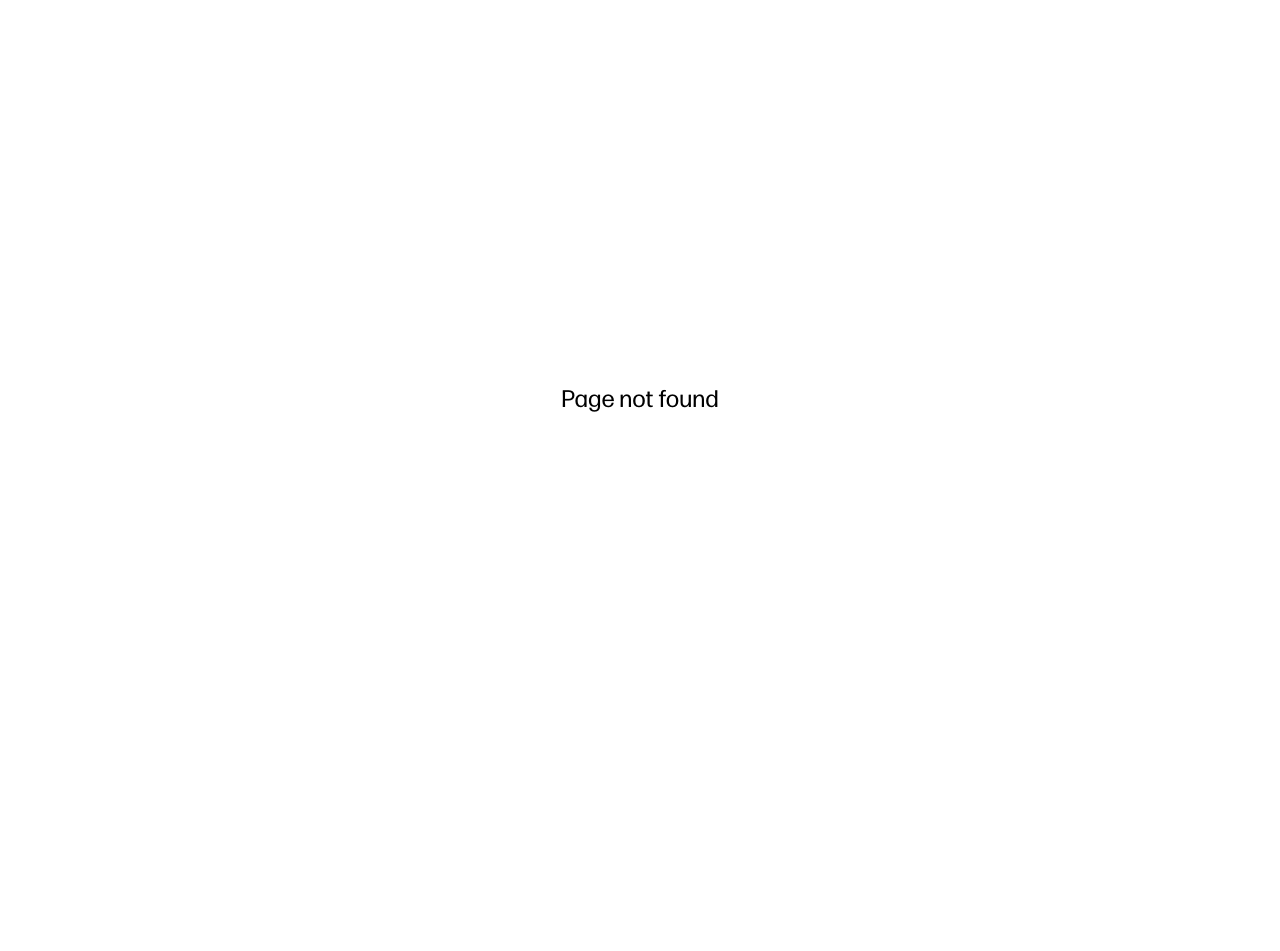
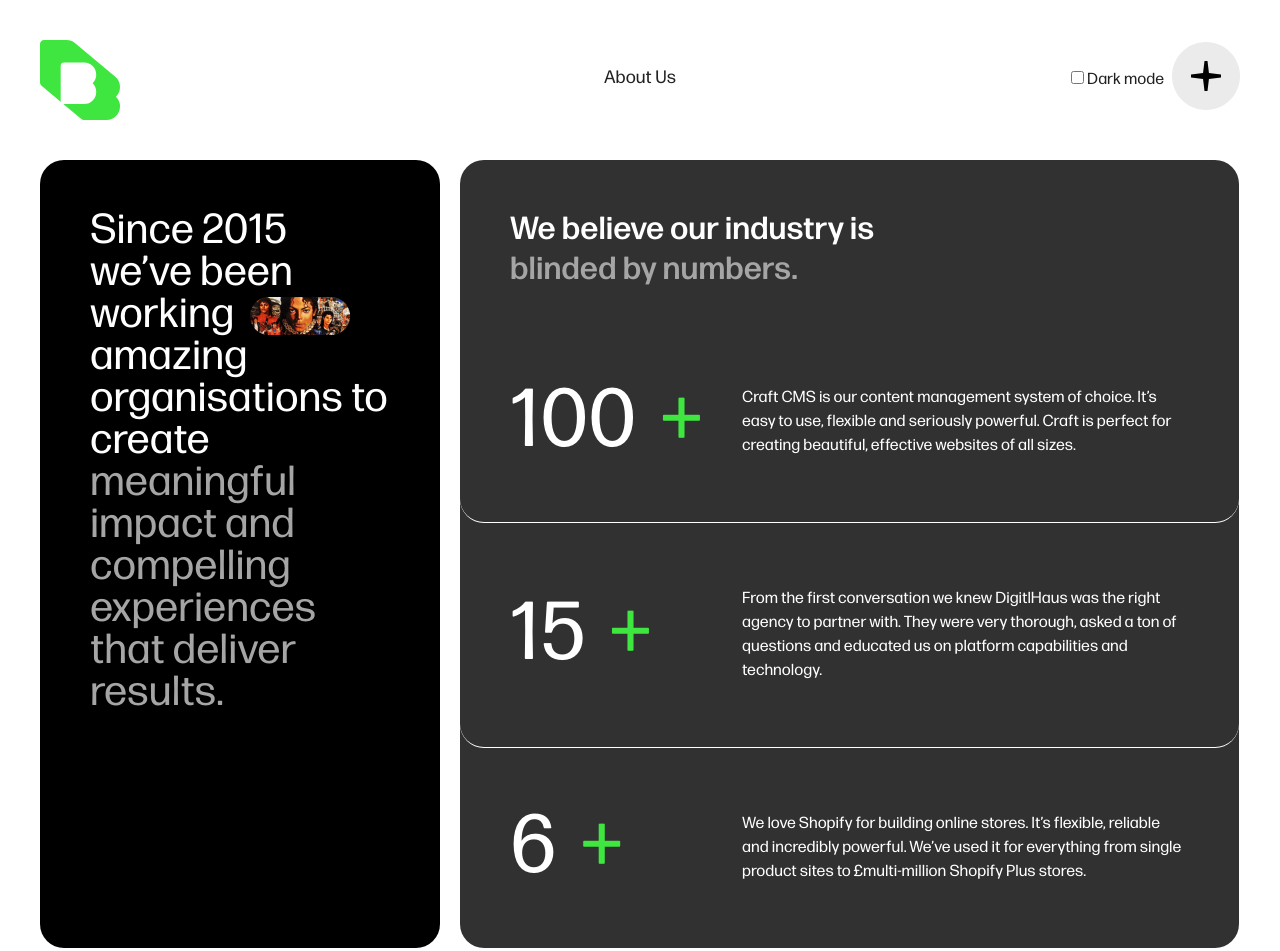
Before and after one commit to SamSaprykin/BV, a Gatsby site: page /about-us in a window 1280 px wide. Before the commit this address had no page. Shown: the top 951 px of the page. Before the commit the page ends 800 px from the top, so only its background shows below. Built offline with nearby package versions, Linux system fonts and the light colour scheme; Gatsby itself is replaced by a stand-in of ours.

Commit message:
about data + started UI

```diff
--- a/src/components/BodyTestimonial.js
+++ b/src/components/BodyTestimonial.js
@@ -23,7 +23,7 @@ const BodyTestimonial = ({
           </h5>
           <div className="first-letter:pl-[100px] relative w-full max-w-[1000px] text-[32px] leading-[36px]">
             <p className="font-medium before:absolute before:w-[80px] before:h-[50px] before:left-4 before:-top-4 before: before:bg-[url('/photo.png')]">
-              "{testimonial}"
+              &quot;{testimonial}&quot;
             </p>
           </div>
         </div>
--- a/src/components/Header.js
+++ b/src/components/Header.js
@@ -17,7 +17,7 @@ const NavBar = {
     },
     {
       name: "Who we are",
-      url: "/who-we-are",
+      url: "/about-us",
     },
     {
       name: "Contact",
--- /dev/null
+++ b/src/components/KeyNumbers.js
@@ -0,0 +1,47 @@
+import React from "react";
+import BvButton from "./Button";
+import IconsLibrary from "./bvIcons";
+
+const KeyNumbers = ({ title, numberItems, titleHighlight }) => {
+  console.log(title, titleHighlight, numberItems);
+  return (
+    <div
+      className={`w-[calc(66.6%-20px)] pt-[50px] bg-[#313131] rounded-3xl flex flex-col`}
+    >
+      <div className="w-full max-w-[65%] mb-8 px-[50px]">
+        <h2 className="text-[32px] leading-[40px] font-medium text-white ">
+          {title} <span className="text-[#a5a5a5]">{titleHighlight}</span>
+        </h2>
+      </div>
+      <div>
+        {numberItems.length &&
+          numberItems.map((item, index) => {
+            return (
+              <div
+                key={item.info}
+                className={`flex gap-x-8 items-center py-16 justify-between rounded-3xl px-[50px] ${
+                  index + 1 !== numberItems.length
+                    ? "border-b-[1px] border-white"
+                    : "bg-purple"
+                }`}
+              >
+                <div className="flex items-center gap-x-6 min-w-[200px]">
+                  <h5 className="text-[82px] leading-[42px] text-white">
+                    {item.number}
+                  </h5>
+                  <span className="text-[82px] leading-[42px] text-[#40e640]">
+                    +
+                  </span>
+                </div>
+                <p className="text-[16px] leading-[24px] text-white">
+                  {item.info}
+                </p>
+              </div>
+            );
+          })}
+      </div>
+    </div>
+  );
+};
+
+export default KeyNumbers;
--- /dev/null
+++ b/src/pages/about-us.js
@@ -0,0 +1,211 @@
+import * as React from "react";
+import { graphql, useStaticQuery } from "gatsby";
+
+import Layout from "../components/Layout";
+import KeyNumbers from "../components/KeyNumbers";
+
+const AboutData = {
+  PageName: "About Us",
+  IncludeFooter: true,
+  HeroText: {
+    type: "text",
+    textOne: {
+      color: "white",
+      content: "Since 2015 we’ve been working ",
+    },
+    icon: {
+      url: "/cases/cases-text-image.png",
+    },
+    textTwo: {
+      color: "white",
+      content: "amazing organisations to create",
+    },
+    textThree: {
+      color: "#a5a5a5",
+      content:
+        " meaningful impact and compelling experiences that deliver results.",
+    },
+  },
+  KeyNumbers: {
+    title: "We believe our industry is ",
+    titleHighlight: "blinded by numbers.",
+    numbers: [
+      {
+        number: "100",
+        info: "Craft CMS is our content management system of choice. It’s easy to use, flexible and seriously powerful. Craft is perfect for creating beautiful, effective websites of all sizes.",
+      },
+      {
+        number: "15",
+        info: "From the first conversation we knew DigitlHaus was the right agency to partner with. They were very thorough, asked a ton of questions and educated us on platform capabilities and technology.",
+      },
+      {
+        number: "6",
+        info: "We love Shopify for building online stores. It’s flexible, reliable and incredibly powerful. We’ve used it for everything from single product sites to £multi-million Shopify Plus stores.",
+      },
+    ],
+  },
+  Info: {
+    title:
+      "We created BrightBunch by blending our skills in design, development and creative strategy to build forward thinking digital experiences, so you can focus on result-driven outcomes.",
+  },
+  KeyValues: {
+    items: [
+      {
+        text: "We are not a lorem-ipsum agency that worries about text and images later. Content must always drive design.",
+      },
+      {
+        text: "When you ask us to do something we’ll often challenge you on it. Digging deeper into a problem makes for a better result.",
+      },
+      {
+        text: "Our best work is done when we start with strategy. It’s not rocket science, it’s just a plan.",
+      },
+      {
+        text: "Building a great agency means building the best team. We pride ourselves on the calibre of our people and the work they’ve done.",
+      },
+    ],
+  },
+  Team: {
+    title: "Sure, we build products and design brands. But so does everybody. ",
+    titleHighlight:
+      "And while they do, they forget about who’s behind all this.",
+    members: [
+      {
+        name: "Leandro",
+        icon: "",
+        position: "Brand Design Team Lead",
+        yearJoined: "2015",
+        brand: "NL",
+      },
+      {
+        name: "Jadyn",
+        icon: "",
+        position: "Senior Product Designer",
+        yearJoined: "2015",
+        brand: "NL",
+      },
+      {
+        name: "Claudio",
+        icon: "",
+        position: "React Developer",
+        yearJoined: "2015",
+        brand: "NL",
+      },
+      {
+        name: "Maid",
+        icon: "",
+        position: "Founder",
+        yearJoined: "2015",
+        brand: "NL",
+      },
+      {
+        name: "Petar",
+        icon: "",
+        position: "UX Researcher",
+        yearJoined: "2015",
+        brand: "NL",
+      },
+      {
+        name: "Pourya",
+        icon: "",
+        position: "Senior Brand Designer",
+        yearJoined: "2015",
+        brand: "NL",
+      },
+      {
+        name: "Neuyen",
+        icon: "",
+        position: "Chief Executive Officer",
+        yearJoined: "2015",
+        brand: "NL",
+      },
+      {
+        name: "Tia",
+        icon: "",
+        position: "HR Specialist",
+        yearJoined: "2015",
+        brand: "NL",
+      },
+    ],
+  },
+  FaqSection: {
+    title: "When we say we are design and tech,",
+    titleHighlight: " it’s about taking responsibility.",
+    faqItems: [
+      {
+        faqQuestion:
+          "What about hosting, Do I have to host my website with you?",
+        faqAnswer: "What about hosting, Do I have to host my website with you?",
+      },
+      {
+        faqQuestion: "Do you do graphics design and Can you make me a logo?",
+        faqAnswer: "Do you do graphics design and Can you make me a logo?",
+      },
+      {
+        faqQuestion: "SEO Are your websites SEO friendly?",
+        faqAnswer: "SEO Are your websites SEO friendly?",
+      },
+      {
+        faqQuestion: "How long will it take to get to the 1st page of Google?",
+        faqAnswer: "How long will it take to get to the 1st page of Google?",
+      },
+      {
+        faqQuestion:
+          "Actually, I know nothing about websites. How does this website process work?",
+        faqAnswer:
+          "Actually, I know nothing about websites. How does this website process work?",
+      },
+      {
+        faqQuestion: "How long does it take to build a website?",
+        faqAnswer: "How long does it take to build a website?",
+      },
+      {
+        faqQuestion: "How long will it take to get to the 1st page of Google?",
+        faqAnswer: "How long will it take to get to the 1st page of Google?",
+      },
+      {
+        faqQuestion:
+          "Actually, I know nothing about websites. How does this website process work?",
+        faqAnswer:
+          "Actually, I know nothing about websites. How does this website process work?",
+      },
+    ],
+  },
+};
+
+export default function AboutUs({ location }) {
+  return (
+    <Layout location={location} includeFooter={AboutData.IncludeFooter}>
+      <div className="bg-primary flex items-center flex-col">
+        <div className="h-40 p-16 text-lg">{AboutData.PageName}</div>
+        <div className="flex flex-wrap px-10 gap-[20px] w-full">
+          <div className="bg-black p-[50px] w-1/3 flex rounded-3xl">
+            <h1
+              className={`text-${AboutData.HeroText.textOne.color} text-[42px] leading-none tracking-normal`}
+            >
+              <span
+                className={`text-${AboutData.HeroText.textOne.color} text-[42px] leading-none after:content-[''] after:mx-2 after:bg-[url("/about-text.png")] after:w-[100px] after:h-[38px] after:inline-block after:align-middle`}
+              >
+                {AboutData.HeroText.textOne.content}
+              </span>
+              <span
+                className={`text-${AboutData.HeroText.textTwo.color} text-[42px] leading-none`}
+              >
+                {AboutData.HeroText.textTwo.content}
+              </span>
+              <span
+                className={`text-[${AboutData.HeroText.textThree.color}] text-[42px] leading-none`}
+              >
+                {AboutData.HeroText.textThree.content}
+              </span>
+            </h1>
+          </div>
+          <KeyNumbers
+            title={AboutData.KeyNumbers.title}
+            titleHighlight={AboutData.KeyNumbers.titleHighlight}
+            numberItems={AboutData.KeyNumbers.numbers}
+          />
+        </div>
+      </div>
+    </Layout>
+  );
+}
--- a/src/pages/cases.js
+++ b/src/pages/cases.js
@@ -204,7 +204,7 @@ export default function Cases({ location }) {
             className={`text-${CasesData.HeroText.textOne.color} text-[42px] leading-none tracking-normal`}
           >
             <span
-              className={`text-${CasesData.HeroText.textOne.color} text-[42px] leading-none after:content-[''] after:mx-2 after:bg-[url("/cases/cases-text-image.png")] after:w-[100px] after:h-[38px] after:inline-block after:align-middle`}
+              className={`text-${CasesData.HeroText.textOne.color} text-[42px] leading-none after:content-[''] after:mx-2 after:bg-[url("/cases-text-image.png")] after:w-[100px] after:h-[38px] after:inline-block after:align-middle`}
             >
               {CasesData.HeroText.textOne.content}
             </span>
```
Also changed, not shown: src/assets/images/about/about-image.png (added), src/assets/images/about/team.png (added), static/about-text.png (added), static/cases-text-image.png (added).
